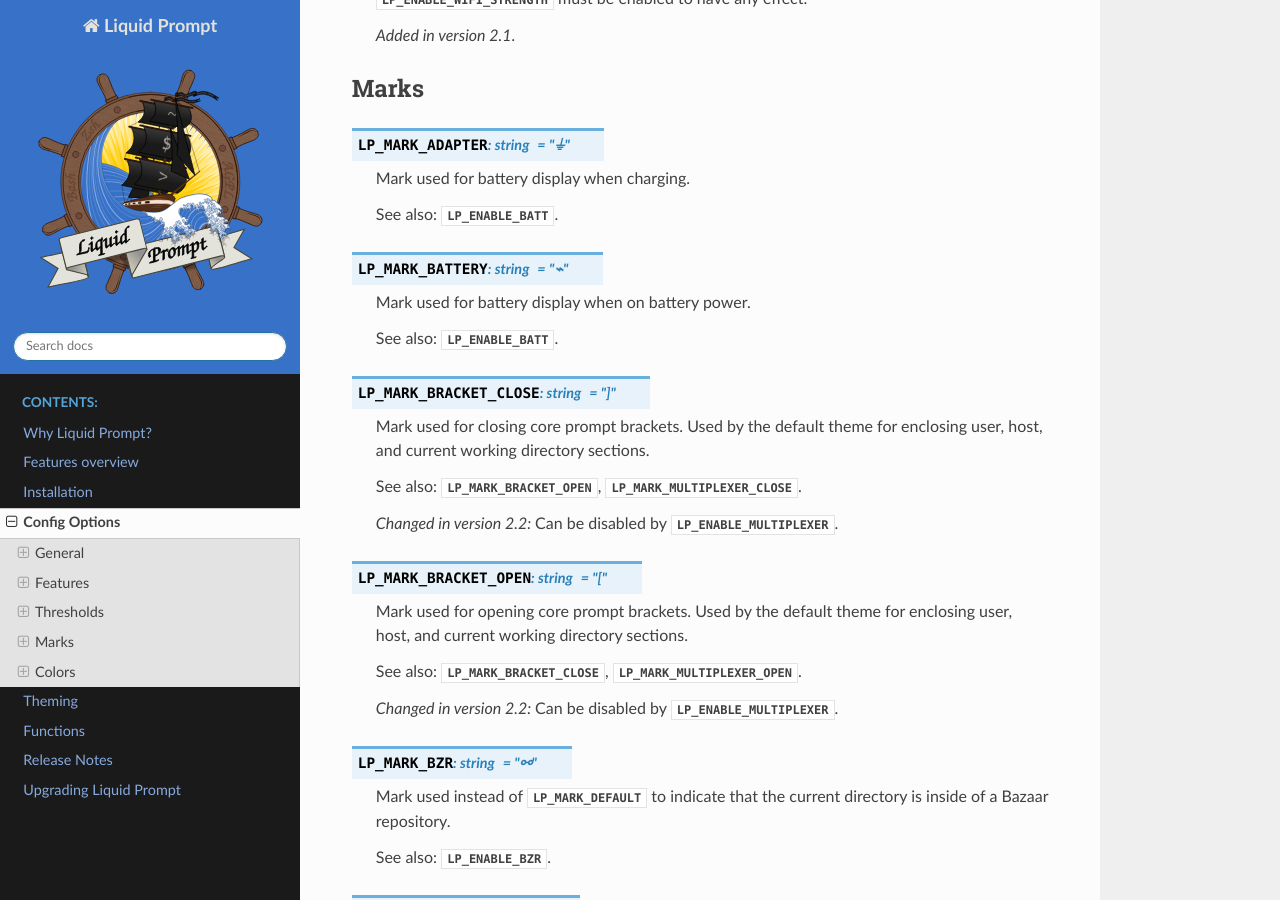
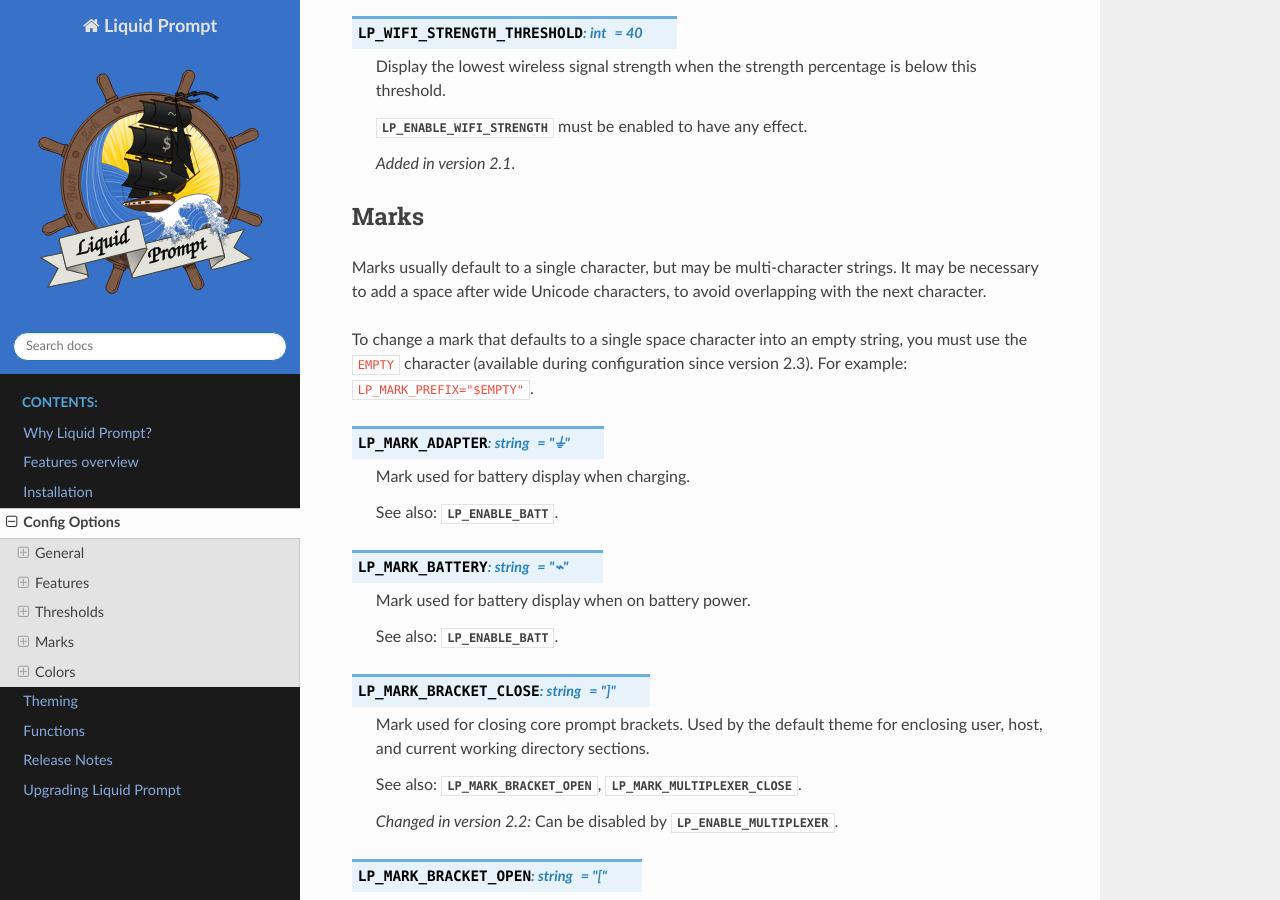
Before and after one commit to liquidprompt/liquidprompt, a Sphinx documentation site: the page built from docs/config.rst, in a window 1280 px wide and 900 px high, scrolled down 23939 px. Built offline with Sphinx 7.4.7 and the Read the Docs theme 3.1.0, drawn with Linux system fonts in a browser that asks for light colours; cross-references to code outside the pages are shown as plain code; some of the changed text lies outside the part shown.

Commit message:
fix(__lp_strip_escapes): remove Unicode's empty character
Allows the user to set configuration parameters that default to space(s) into an empty string
without messing with displayed text length computation.

```diff
--- a/docs/config.rst
+++ b/docs/config.rst
@@ -74,6 +74,11 @@
    For example::
 
       LP_MARK_PREFIX=$'\n'
+
+   To change the default value to an empty string, you need to pass an empty
+   Unicode character, this can be done at configuration time with ``EMPTY``::
+
+      LP_MARK_PREFIX="$EMPTY"
 
 .. attribute:: LP_PATH_CHARACTER_KEEP
    :type: int
@@ -1472,6 +1477,14 @@
 Marks
 -----
 
+Marks usually default to a single character, but may be multi-character strings.
+It may be necessary to add a space after wide Unicode characters, to avoid
+overlapping with the next character.
+
+To change a mark that defaults to a single space character into an empty string,
+you must use the ``EMPTY`` character (available during configuration since
+version 2.3). For example: ``LP_MARK_PREFIX="$EMPTY"``.
+
 .. attribute:: LP_MARK_ADAPTER
    :type: string
    :value: "⏚"
@@ -1611,6 +1624,11 @@
 
    Mark used to separate items of the user-defined
    environment variables watch list.
+
+   To change the default value to an empty string, you need to pass an empty
+   Unicode character, this can be done at configuration time with ``EMPTY``::
+
+      LP_MARK_ENV_VARS_SEP="$EMPTY"
 
    See also:
 
```
Also changed, not shown: docs/functions/internal.rst (+5 -2 lines), docs/functions/util.rst (+5 -5 lines), 2 other files.
